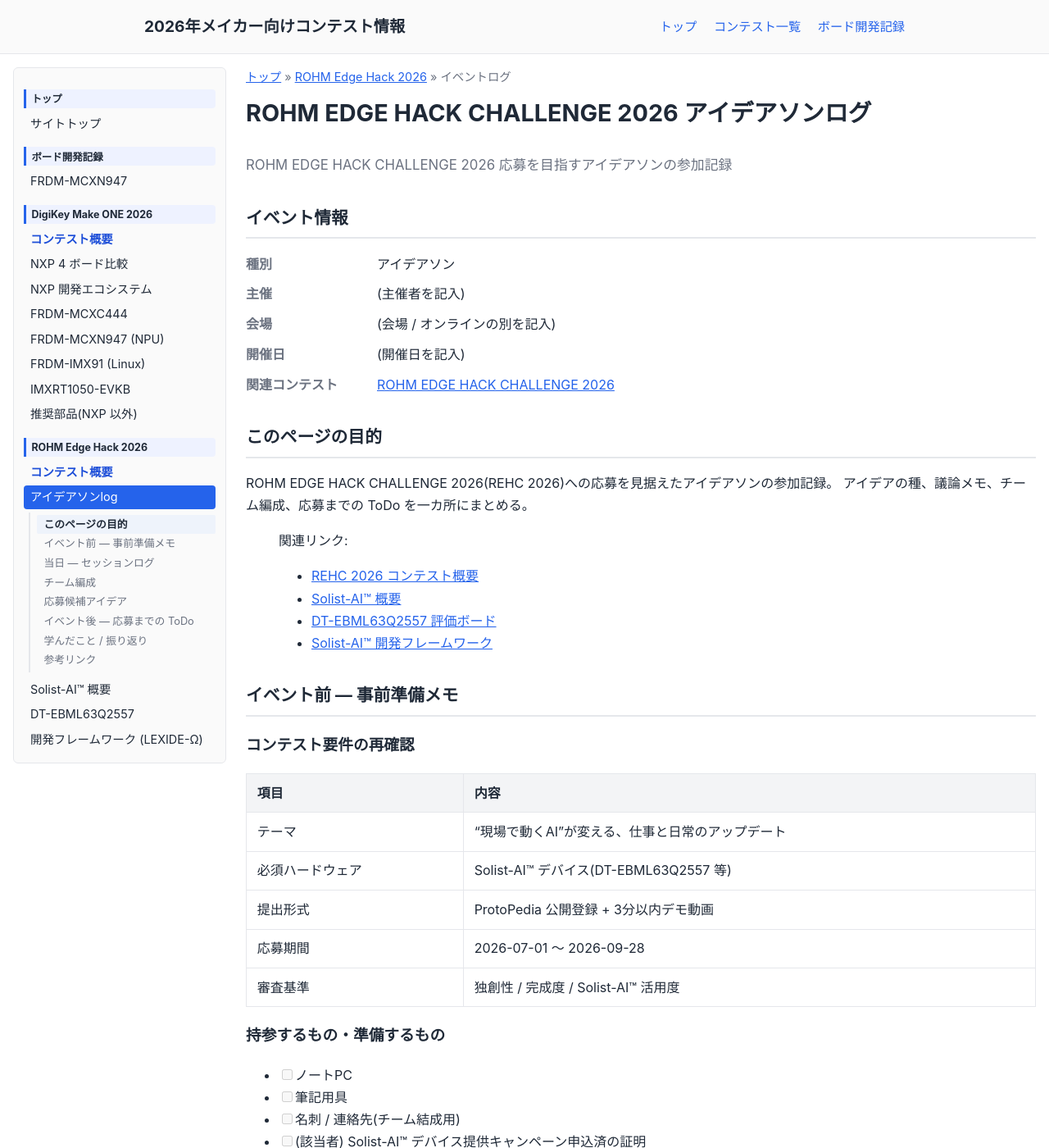
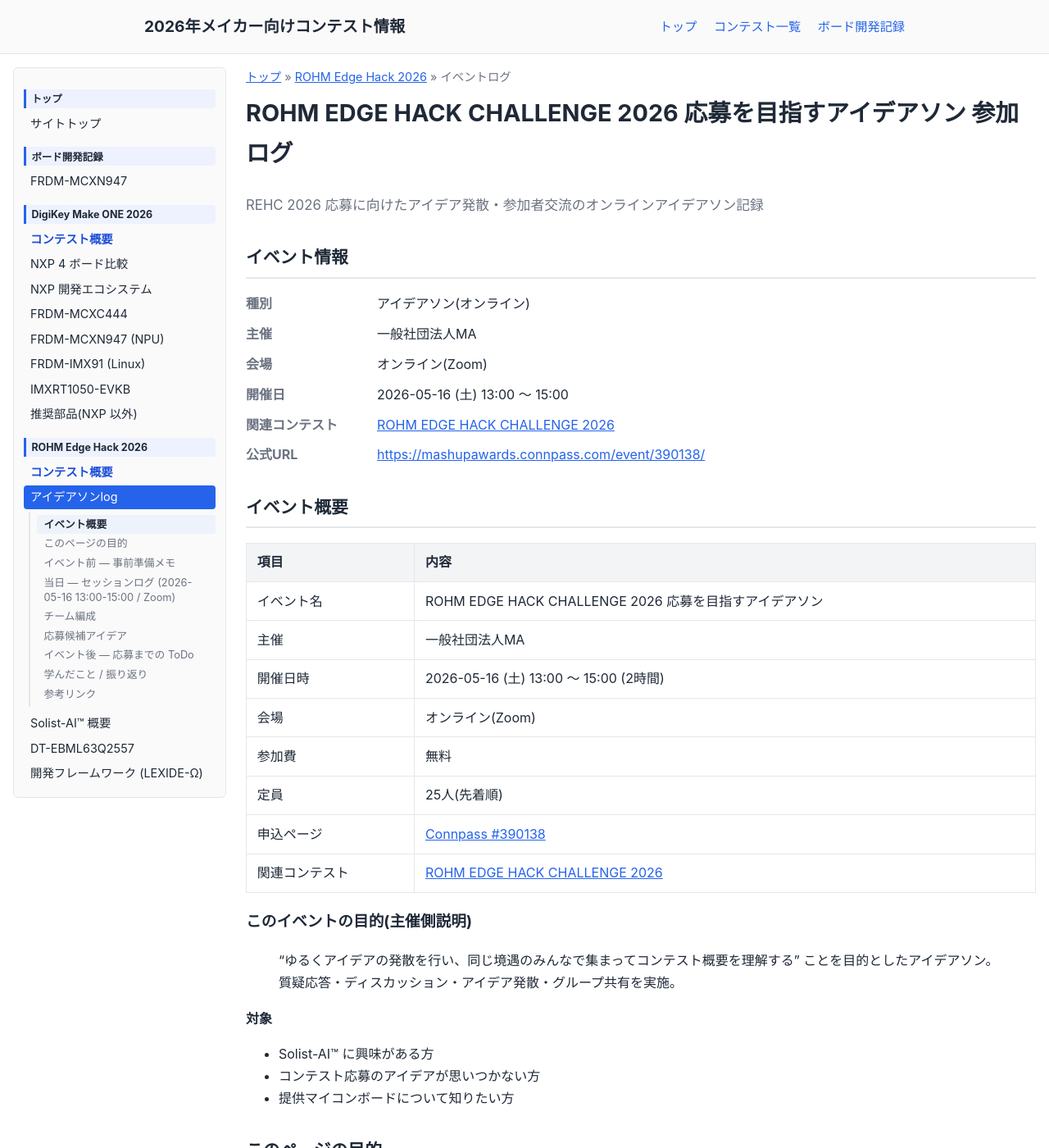
Before and after one commit to airpocket-soundman/maker_contest_2026, a Jekyll site: the page built from _event_logs/rohm-edge-hack-2026-ideathon.md, in a window 1280 px wide and 1400 px high. Shown: the whole window at 82% size. Built offline with Jekyll 4.4.1, drawn with Linux system fonts in a browser that asks for light colours; some of the changed text lies outside the part shown.

Commit message:
REHC 2026 アイデアソン: Connpass 実情報を反映 + 当日タイムライン枠を整備
主催側の Connpass ページ(#390138)から取得した正確な情報で Front Matter と
冒頭セクションを更新。当日(2026-05-16 13:00-15:00 / Zoom)の進行に沿った
セッション枠を用意。

- イベント名・主催(一般社団法人MA)・会場(Zoom)・参加費・申込URLを実情報化
- 「イベント概要」表と主催側の目的・対象を冒頭に追加
- 持ち物リストをオンライン(Zoom)前提に書き換え
- セッションログを 13:00 オープニング → 13:30 ディスカッション →
  14:00 アイデア発散 → 14:30 共有/クロージング の想定枠に変更

Co-Authored-By: Claude Opus 4.7 (1M context) <noreply@anthropic.com>

```diff
--- a/_event_logs/rohm-edge-hack-2026-ideathon.md
+++ b/_event_logs/rohm-edge-hack-2026-ideathon.md
@@ -1,15 +1,37 @@
 ---
-title: ROHM EDGE HACK CHALLENGE 2026 アイデアソンログ
+title: ROHM EDGE HACK CHALLENGE 2026 応募を目指すアイデアソン 参加ログ
 short_title: アイデアソンlog
 order: 10
-event_type: アイデアソン
+event_type: アイデアソン(オンライン)
 related_contest: rohm-edge-hack-challenge-2026
-organizer: (主催者を記入)
-venue: (会場 / オンラインの別を記入)
-event_date: (開催日を記入)
-official_url:
-tagline: ROHM EDGE HACK CHALLENGE 2026 応募を目指すアイデアソンの参加記録
+organizer: 一般社団法人MA
+venue: オンライン(Zoom)
+event_date: 2026-05-16 (土) 13:00 〜 15:00
+official_url: https://mashupawards.connpass.com/event/390138/
+tagline: REHC 2026 応募に向けたアイデア発散・参加者交流のオンラインアイデアソン記録
 ---
+
+## イベント概要
+
+| 項目 | 内容 |
+| --- | --- |
+| イベント名 | ROHM EDGE HACK CHALLENGE 2026 応募を目指すアイデアソン |
+| 主催 | 一般社団法人MA |
+| 開催日時 | 2026-05-16 (土) 13:00 〜 15:00 (2時間) |
+| 会場 | オンライン(Zoom) |
+| 参加費 | 無料 |
+| 定員 | 25人(先着順) |
+| 申込ページ | [Connpass #390138](https://mashupawards.connpass.com/event/390138/) |
+| 関連コンテスト | [ROHM EDGE HACK CHALLENGE 2026](../../contests/rohm-edge-hack-challenge-2026/) |
+
+### このイベントの目的(主催側説明)
+
+> "ゆるくアイデアの発散を行い、同じ境遇のみんなで集まってコンテスト概要を理解する" ことを目的としたアイデアソン。質疑応答・ディスカッション・アイデア発散・グループ共有を実施。
+
+**対象**
+- Solist-AI™ に興味がある方
+- コンテスト応募のアイデアが思いつかない方
+- 提供マイコンボードについて知りたい方
 
 ## このページの目的
 
@@ -34,13 +56,13 @@ ROHM EDGE HACK CHALLENGE 2026(REHC 2026)への応募を見据えたアイデア
 | 応募期間 | 2026-07-01 〜 2026-09-28 |
 | 審査基準 | 独創性 / 完成度 / Solist-AI™ 活用度 |
 
-### 持参するもの・準備するもの
+### オンライン参加の準備チェック
 
-- [ ] ノートPC
-- [ ] 筆記用具
-- [ ] 名刺 / 連絡先(チーム結成用)
-- [ ] (該当者) Solist-AI™ デバイス提供キャンペーン申込済の証明
-- [ ] アイデアの種(事前に書き出しておく)
+- [ ] Zoom 接続確認(マイク・カメラ・回線)
+- [ ] アイデアメモ用エディタを開いておく(本ページ等)
+- [ ] [REHC 2026 公式サイト](https://rehc.jp/)とコンテスト概要ページを別タブで開く
+- [ ] [Solist-AI™ デバイス提供キャンペーン](https://we-are-ma.jp/)申込状況を確認
+- [ ] アイデアの種を事前に 2〜3 個書き出しておく
 
 ### 事前に考えておきたい問い
 
@@ -51,30 +73,38 @@ ROHM EDGE HACK CHALLENGE 2026(REHC 2026)への応募を見据えたアイデア
 
 ---
 
-## 当日 — セッションログ
+## 当日 — セッションログ (2026-05-16 13:00-15:00 / Zoom)
 
-### Session 1: (タイトル)
+主催側案内に基づく想定タイムライン: **質疑応答 → ディスカッション → アイデア発散 → グループ共有**。実際の進行に合わせて時刻を上書きすること。
 
-- 時刻:
+### 13:00- オープニング / コンテスト概要・質疑応答
+
 - ファシリテーター:
-- 内容:
+- 主な質疑(運営/参加者から):
+  - Q:
+  - A:
+- 自分の質問メモ:
 
-#### 出てきたアイデア(発散)
+### 13:30- ディスカッション
 
-- (箇条書きで記入)
+- テーマ:
+- 議論メモ:
 
-#### 絞り込み(収束)
+### 14:00- アイデア発散
 
-- (採用したアイデア / 理由)
+#### 出てきたアイデア(自分 / 他参加者)
 
----
+- (箇条書き)
 
-### Session 2: (タイトル)
+#### 気になったアイデア・組み合わせの種
 
-- 時刻:
-- 内容:
+-
 
-(必要に応じて Session 3 以降を追記)
+### 14:30- グループ共有 / クロージング
+
+- 共有された他チーム/他参加者のアイデア:
+- 自分の発表内容:
+- 主催側からの告知・次回案内:
 
 ---
 
```
